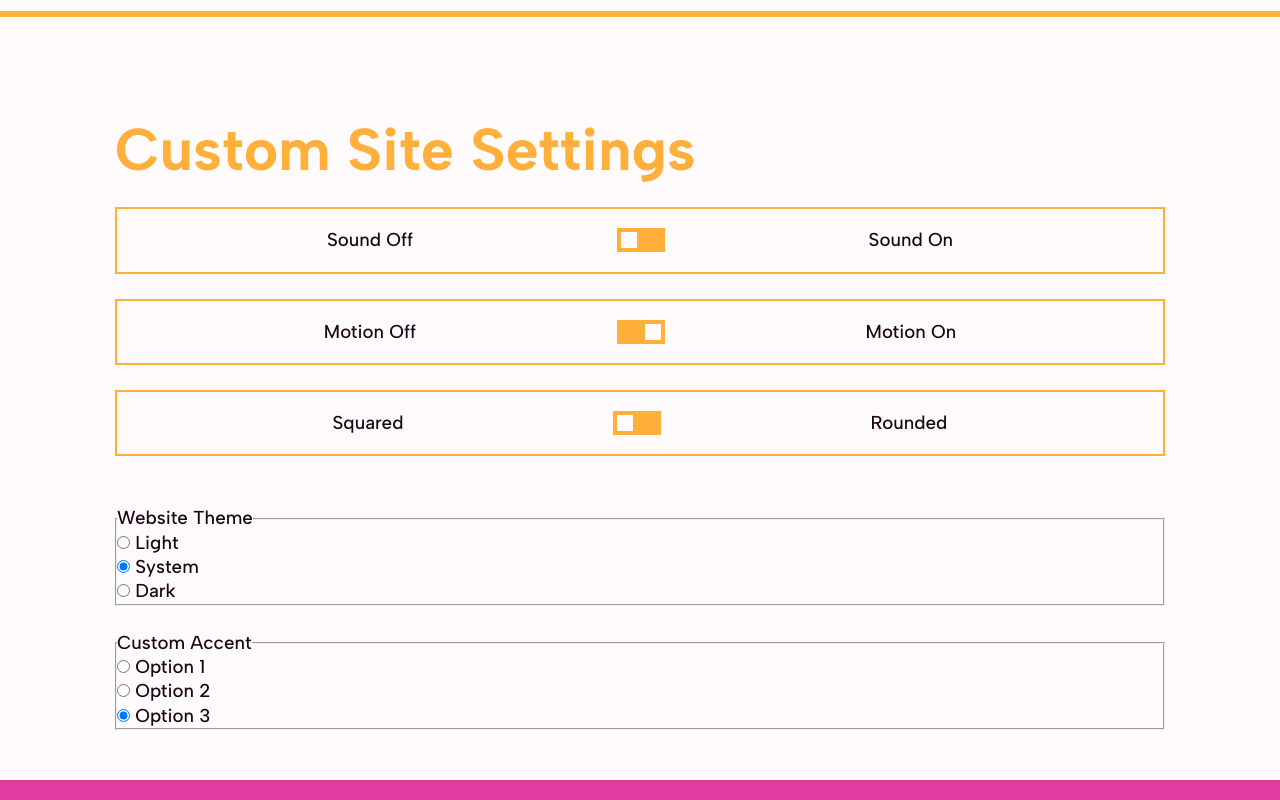
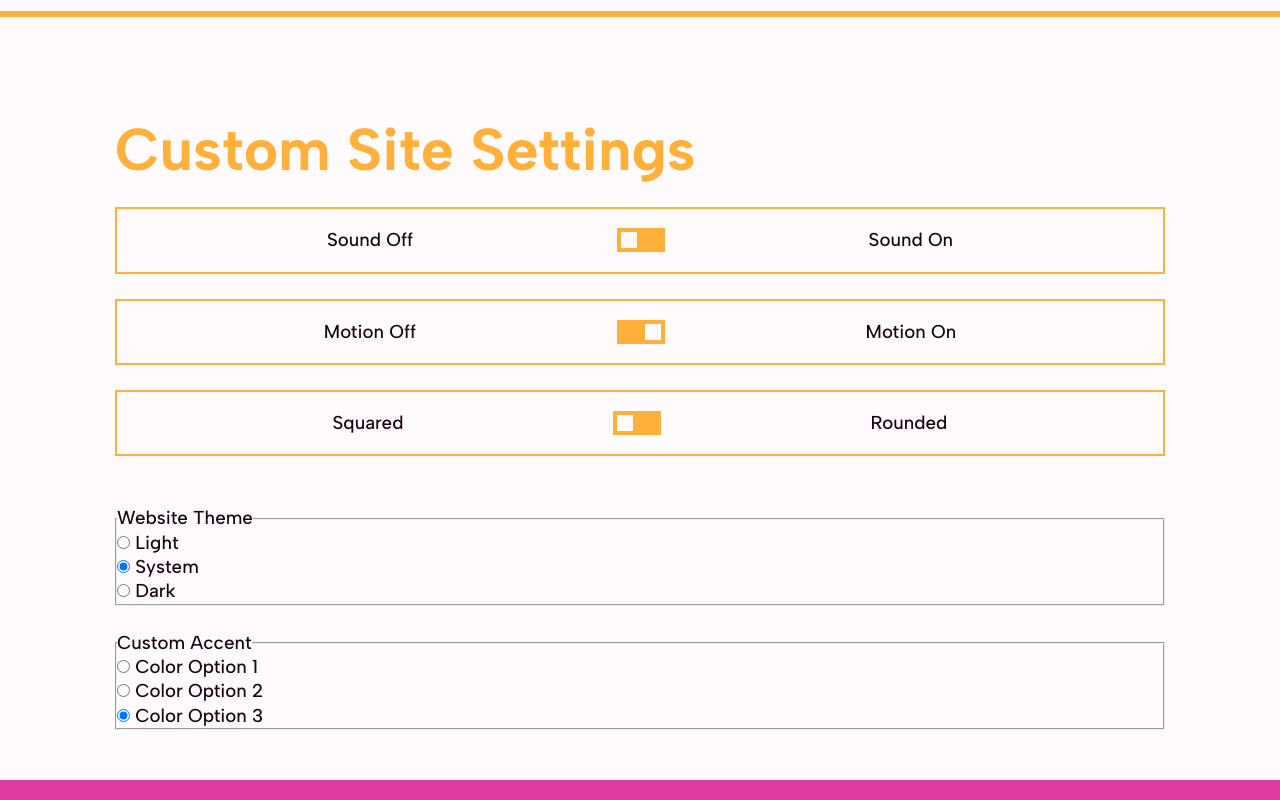
Before and after one commit to sumitnair26/custom-site-theming, a website built with Vite: page index.html in a window 1280 px wide. Shown: the part 2861-3661 px from the top of the page. Built offline with nearby package versions, Linux system fonts and the light colour scheme; some packages are replaced by stand-ins of ours.

Commit message:
improved CSS

```diff
--- a/index.html
+++ b/index.html
@@ -41,7 +41,7 @@
         <img src="/wave.png" alt="" class="wave" />
         <section aria-labelledby="recent-posts">
           <h2 class="sr-only" id="recent-posts">Recent Posts</h2>
-          <div class="card-wrapper">
+          <div class="card-wrapper" >
             <article class="card">
               <h3 data-color="primary">My Design Process</h3>
               <div>
@@ -207,15 +207,15 @@
                   <legend>Custom Accent</legend>
                   <div class="radio">
                     <input type="radio" name="customColor" id="primary" />
-                    <label for="light">Option 1</label>
+                    <label for="light">Color Option 1</label>
                   </div>
                   <div class="radio">
                     <input type="radio" name="customColor" id="accent1" />
-                    <label for="system">Option 2</label>
+                    <label for="system">Color Option 2</label>
                   </div>
                   <div class="radio">
                     <input type="radio" name="customColor" id="accent2" />
-                    <label for="dark">Option 3</label>
+                    <label for="dark">Color Option 3</label>
                   </div>
                 </fieldset>
               </div>
--- a/style.css
+++ b/style.css
@@ -416,19 +416,18 @@ section {
 }
 
 [type="checkbox"],
-.switch-label{
+.switch-label {
   position: absolute;
   inset: 0;
   opacity: 0;
   cursor: pointer;
-  /* opacity: 0; */
 }
 
 .switch {
   display: flex;
   gap: var(--space-2xs);
   align-items: center;
-  justify-content:space-evenly;
+  justify-content: space-evenly;
   padding: var(--space-xs);
   border: 2px solid var(--customColor);
   border-radius: var(--round-md);
@@ -441,9 +440,9 @@ section {
   flex-shrink: 0;
   position: relative;
   width: var(--size);
-  height: calc(var(--size)/2);
+  height: calc(var(--size) / 2);
   background-color: var(--customColor);
-  border-radius: var(--round-md);
+  border-radius: var(--round-full);
   transition: box-shadow 0.2s var(--ease-elastic);
 }
 
@@ -451,19 +450,19 @@ section {
   content: "";
   position: absolute;
   top: 50%;
-  left: calc(var(--size)/12);
+  left: calc(var(--size) / 12);
   transform: translate(0, -50%);
-  width: calc(var(--size)/3);
-  height: calc(var(--size)/3);
+  width: calc(var(--size) / 3);
+  height: calc(var(--size) / 3);
   background-color: var(--bkg);
   border-radius: var(--round-full);
   transition: transform 0.2s var(--ease-elastic);
 }
 
 [type="checkbox"]:focus-visible ~ .switch .thumb {
-  box-shadow: 0 0 0 3px var(--bkg), 0 0 0 6px var(--customColor) ;
+  box-shadow: 0 0 0 3px var(--bkg), 0 0 0 6px var(--customColor);
 }
 
 [type="checkbox"]:checked ~ .switch .thumb::before {
-  transform: translate(calc(var(--size) - var(--size) / 2 ), -50%);
+  transform: translate(calc(var(--size) - var(--size) / 2), -50%);
 }
```
